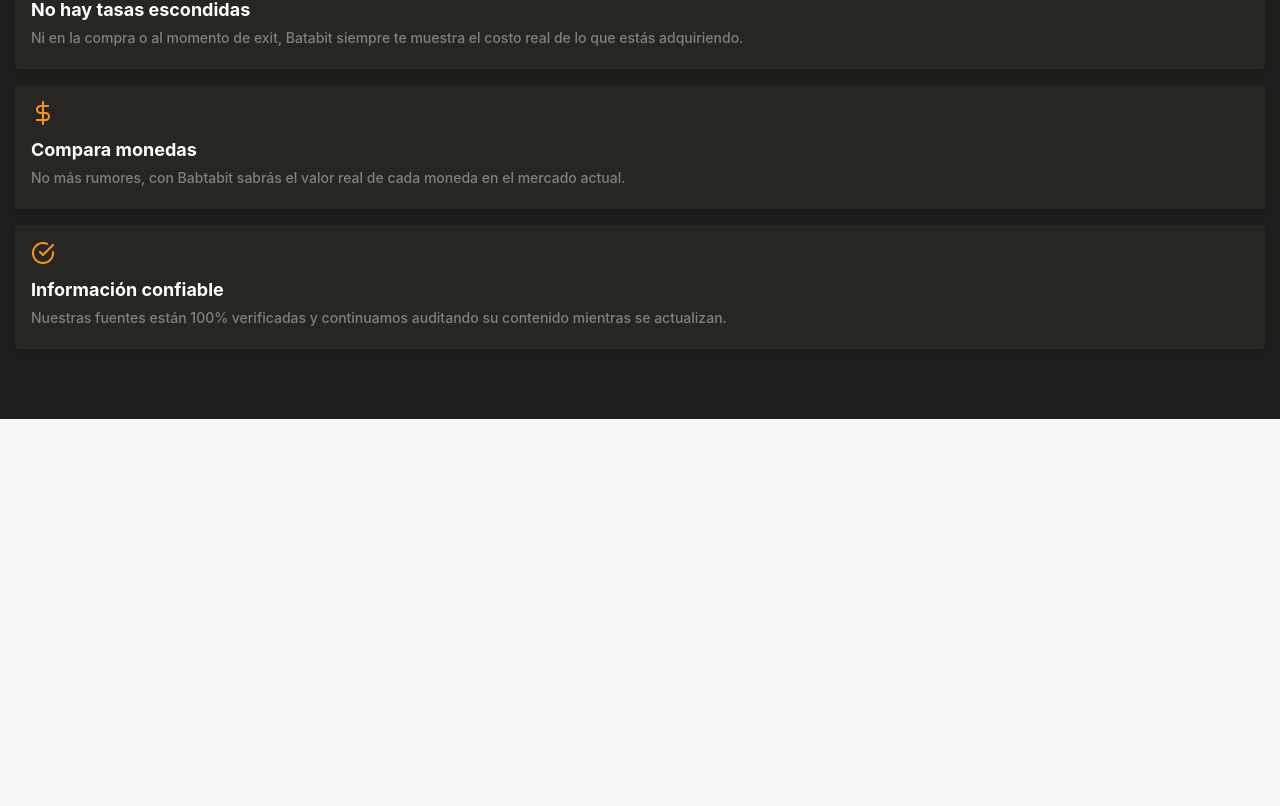
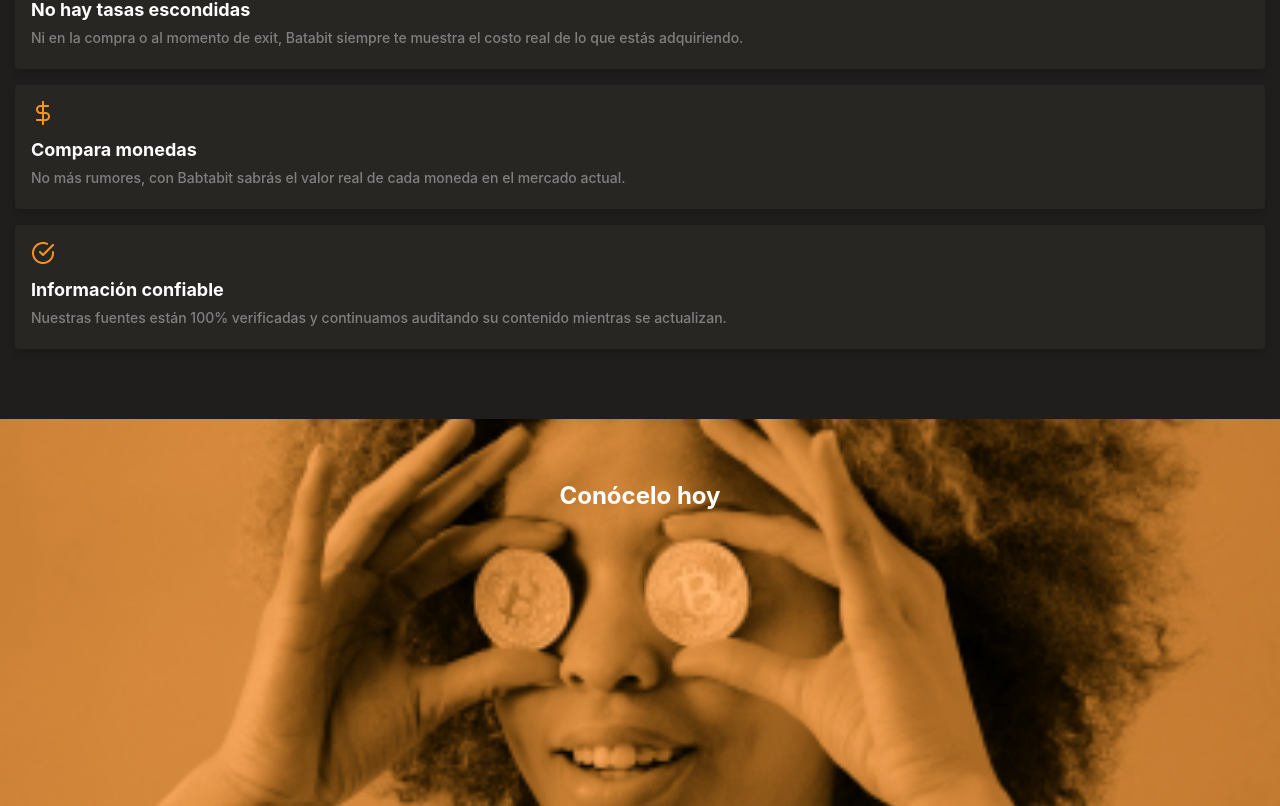
Before and after one commit to LAlejoSabogal/ReactFirstMobile, a React (Create React App) app: page / in a window 1280 px wide. Shown: the part 1379-2185 px from the top of the page. Before the commit the page ends 1798 px from the top, so only its background shows below. Built offline with nearby package versions, Linux system fonts and the light colour scheme.

Commit message:
:rocket: Add AdvertisingBanner Component

```diff
--- a/src/App.js
+++ b/src/App.js
@@ -2,6 +2,7 @@
 import HeaderContent from "components/header/HeaderContent";
 import ExchangeRateComponent from "components/exchangeRate/ExchangeRateComponent";
 import BenefitsContent from "components/benefits/BenefitsContent";
+import AdvertisingBannerContent from "components/advertisingBanner/AdvertisingBannerContent";
 
 function App() {
   return (
@@ -9,6 +10,7 @@
       <HeaderContent />
       <ExchangeRateComponent />
       <BenefitsContent />
+      <AdvertisingBannerContent />
     </>
   );
 }
--- /dev/null
+++ b/src/components/advertisingBanner/AdvertisingBannerContent.js
@@ -0,0 +1,17 @@
+import React from 'react'
+//Constants
+import TEXT from 'constants/stringConstants'
+//Styles
+import 'components/advertisingBanner/AdvertisingBannerStyle.css'
+
+const AdvertisingBannerContent = () => {
+    return (
+        <section className="AdvertisingBannerContent">
+            <p className="title">
+                {TEXT.AdvertisingBanner.title}
+            </p>
+        </section>
+    )
+}
+
+export default AdvertisingBannerContent
--- /dev/null
+++ b/src/components/advertisingBanner/AdvertisingBannerStyle.css
@@ -0,0 +1,16 @@
+.AdvertisingBannerContent{
+    background-image: url('images/bitcoinbaby.png');
+    background-repeat:no-repeat;
+    background-size: cover;
+    background-position: center;
+    height: 387px;
+    width: 100%;
+    color: var(--LightColor);
+    padding-top: 6.4rem;
+}
+.title{
+    margin: 0;
+    font-size: 2.4rem;
+    line-height: 2.6rem;
+    font-weight: bold;
+}
```
Also changed, not shown: src/images/bitcoinbaby.png (added).
